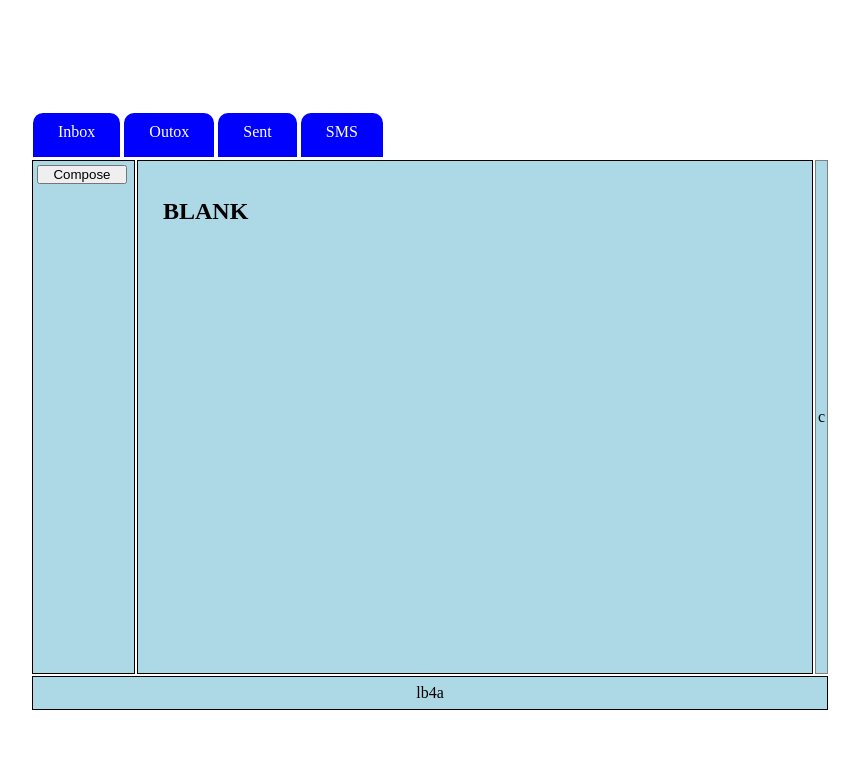
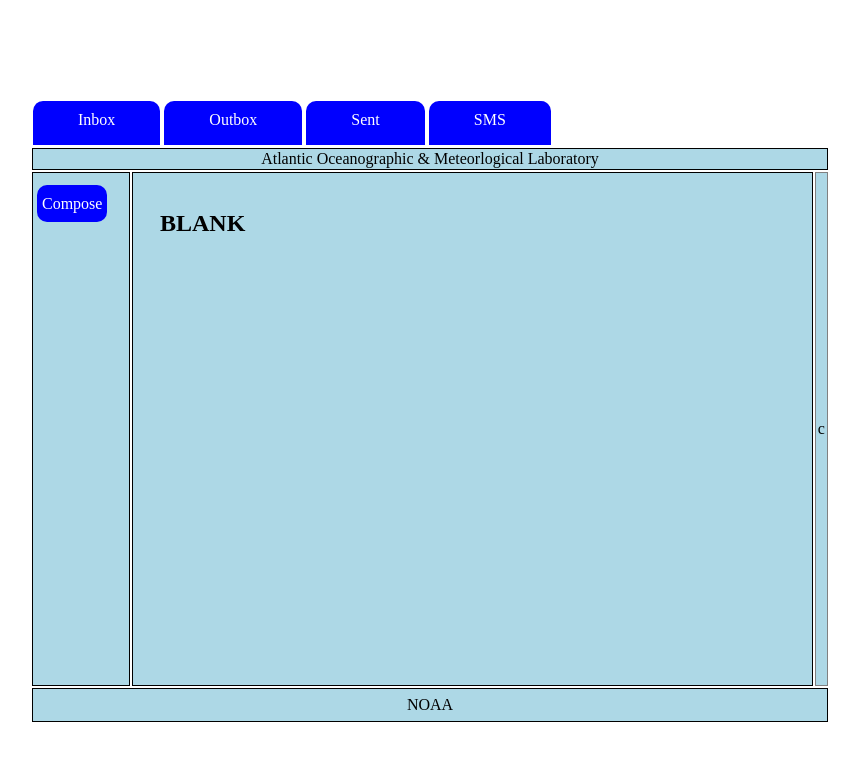
Before and after one commit to pedrolpena/ftp-mail, a PHP site: page / in a window 1280 px wide. Shown: the top 761 px of the page, without its empty margins (218-1077 px from the left). Run offline with PHP 8.4, Linux system fonts and the light colour scheme.

Commit message:
added more files

```diff
--- a/index.html
+++ b/index.html
@@ -5,28 +5,29 @@
 </head>
 
 <body>
-    <form id="tableLeft">
+
     <table id="mainTable">
+
         <tr>
             <td id="tabRowa" colspan="3">
                 <ul id="headerList">
                     <li><a href="messagelist.html" target="messageIframe">Inbox</a></li>
-                    <li><a href="outboxlist.html" target="messageIframe">Outox</a></li>
-                    <li><a href="" target="">Sent</a></li>
-                    <li><a href="" target="">SMS</a></li>
+                    <li><a href="outboxlist.html" target="messageIframe">Outbox</a></li>
+                    <li><a href="sentlist.html" target="messageIframe">Sent</a></li>
+                    <li><a href="smswindow.html" target="messageIframe">SMS</a></li>
                 </ul>
             </td>
-
+        <tr >
+            <td id="header1" colspan="3">
+               Atlantic Oceanographic & Meteorlogical Laboratory
+            </td>
+        </tr>
         </tr>
         <tr>
             <td id="headerRowa">
                 <table id="tableLeft">
                     <tr>
-                        <td id="buttonTd">
-
-                                <input id="buttonLeft" type="submit" value="Compose">
-
-                        </td>
+                        <td><br><a href="composewindow.html" target="messageIframe">Compose</a></td>
                     </tr>
 
                 </table>
@@ -39,11 +40,11 @@
         </tr>
 
         <tr>
-            <td id="footerRowa" colspan="3">lb4a</td>
+            <td id="footerRowa" colspan="3">NOAA</td>
         </tr>
 
     </table>
-    </form>
+
 </body>
 
 </html>
--- a/mailstyle.css
+++ b/mailstyle.css
@@ -23,12 +23,12 @@
     }
 
 
-    td#headerRowb
+    td#headerRowb,td#header1
     {
         background-color: lightblue;
         border: 1px solid black;
         width: 690px;
-        rowspan: 2;
+        /*rowspan: 2;*/
     }
 
     td#headerRowc
@@ -64,7 +64,7 @@
    }
 
 
-    li, a
+   ul#headerList li
    {
        display: inline;
        text-decoration: none;
@@ -74,14 +74,26 @@
        border-radius: 10px 10px 0 0;
        text-align:bottom;
    }
-    a
-    {
-        padding: 10px 25px 17px 25px;
-    }
-    a:hover
+
+  ul#headerList a
+   {
+
+       text-decoration: none;
+       padding: 0;
+       background-color: blue;
+       color: white;
+       border-radius: 10px 10px 0 0;
+       text-align:bottom;
+       padding: 10px 45px 17px 45px;
+   }
+
+
+    ul#headerList a:hover,table#tableLeft a:hover
     {
         background-color:orange;
     }
+
+
 
    ul#headerList
     {
@@ -90,13 +102,7 @@
     }
 
 
-    table#tableLeft
-    {
 
-       height: 510px;
-       padding: 0;
-       text-align:top;
-    }
 
     input#buttonLeft
     {
@@ -116,3 +122,32 @@
         width: 640px;
         border: 0px;
     }
+
+    table#tableLeft
+    {
+
+       height: 510px;
+       padding: 0;
+
+    }
+
+    table#tableLeft tr
+    {
+
+       padding: 0;
+       vertical-align:top;
+
+
+    }
+
+    table#tableLeft a
+    {
+       text-decoration: none;
+       padding: 0;
+       background-color: blue;
+       color: white;
+       border-radius: 10px 10px 10px 10px;
+       text-align:bottom;
+       padding: 10px 5px 10px 5px;
+
+    }
```
Also changed, not shown: composewindow.html (added, +50 -0 lines), message.html (added, +36 -0 lines), messagelist.html (+7 -1 lines), sentlist.html (added, +10 -0 lines), smswindow.html (added, +10 -0 lines).
